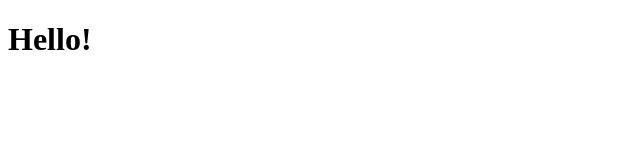
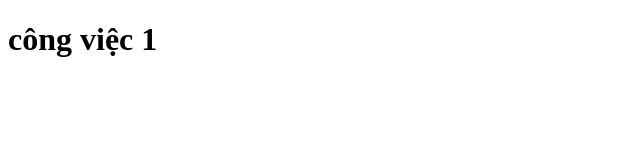
Before and after one commit to TRDAT04/duan2, a plain HTML site: page index.html in a window 1280 px wide. Shown: the whole page, without its empty margins (0-640 px from the left). Drawn offline with Linux system fonts and the light colour scheme.

Commit message:
a test branch

```diff
--- a/index.html
+++ b/index.html
@@ -6,6 +6,6 @@
     <title>Document</title>
   </head>
   <body>
-    <h1>Hello!</h1>
+    <h1>công việc 1</h1>
   </body>
 </html>
```
